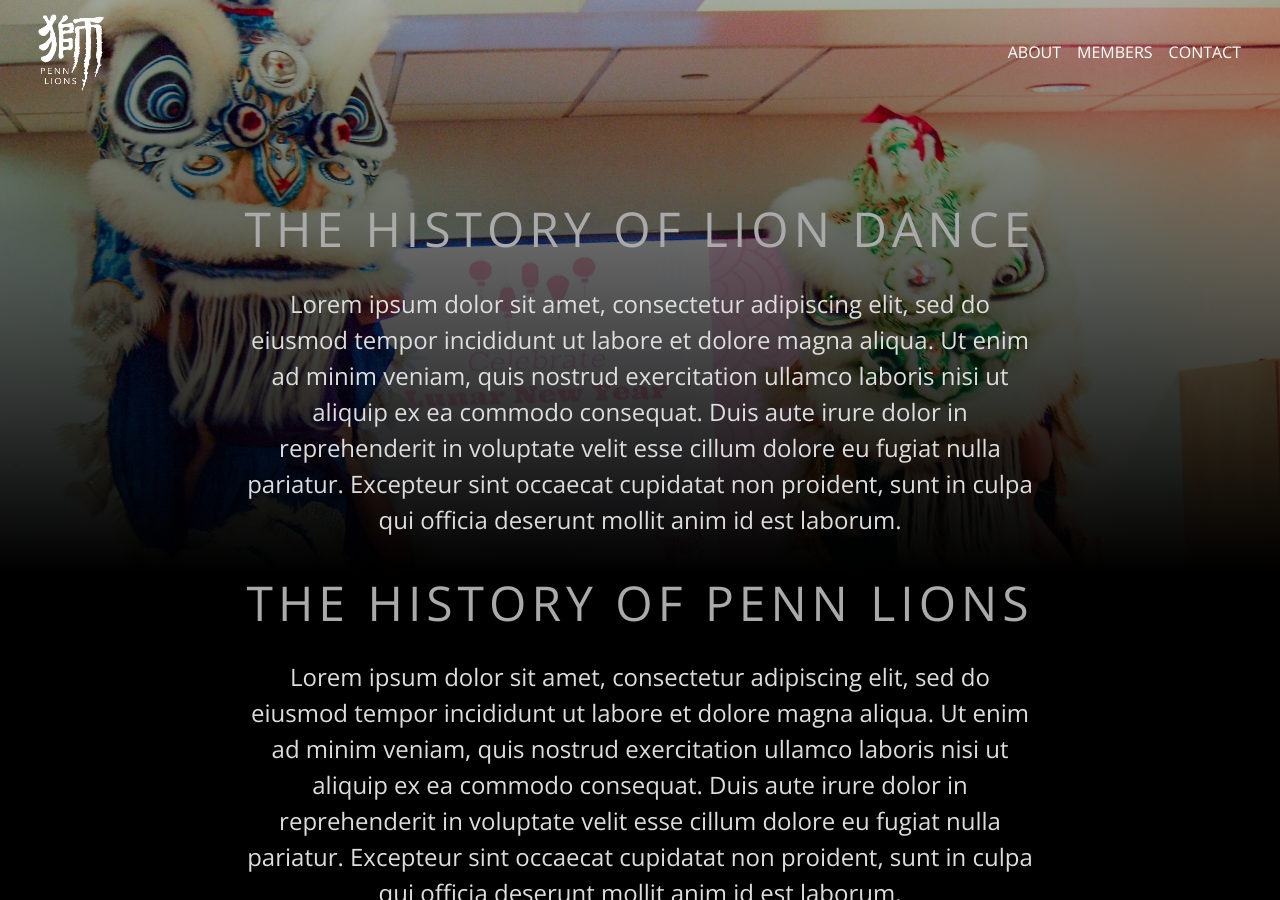
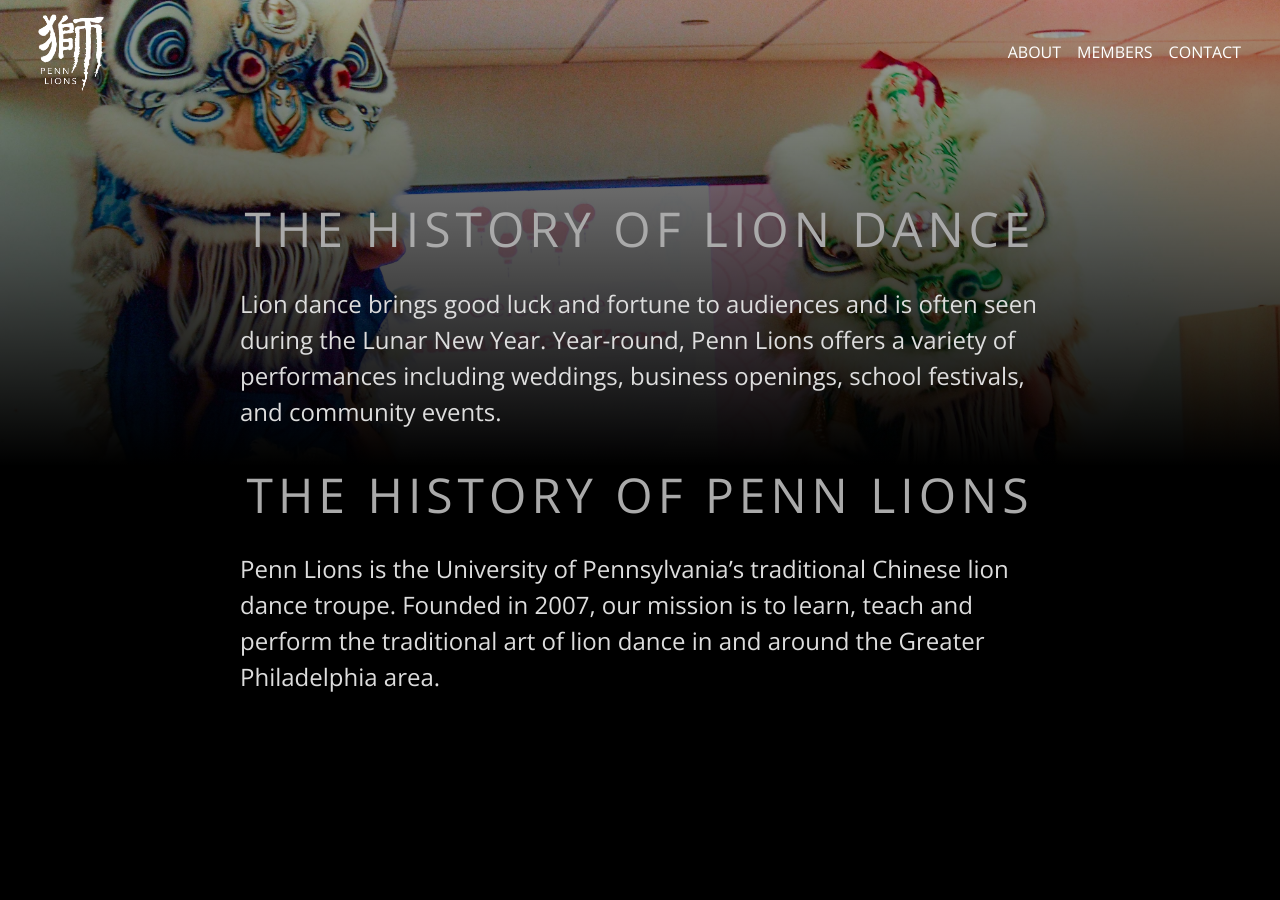
Before and after one commit to irene-zh/plion, a Jekyll site: the page built from about.html, in a window 1280 px wide and 900 px high. Built offline with Jekyll 4.4.1, drawn with Linux system fonts in a browser that asks for light colours; nearby versions of some CDN libraries.

Commit message:
added site histories

```diff
--- a/about.html
+++ b/about.html
@@ -9,9 +9,8 @@
       <div class="col"></div>
       <div class="col-10">
         <h2 class="sub-heading" style="letter-spacing: 5px; font-size: 3rem; padding-top: 200px;">The History of Lion Dance</h2>
-        <p style="text-align: left;">
-          Lorem ipsum dolor sit amet, consectetur adipiscing elit, sed do eiusmod tempor incididunt ut labore et dolore magna aliqua. Ut enim ad minim veniam, quis nostrud exercitation ullamco laboris nisi ut aliquip ex ea commodo consequat. Duis aute irure dolor
-          in reprehenderit in voluptate velit esse cillum dolore eu fugiat nulla pariatur. Excepteur sint occaecat cupidatat non proident, sunt in culpa qui officia deserunt mollit anim id est laborum.
+        <p style="text-align: left!important;">
+          Lion dance brings good luck and fortune to audiences and is often seen during the Lunar New Year. Year-round, Penn Lions offers a variety of performances including weddings, business openings, school festivals, and community events.
         </p>
 
       </div>
@@ -28,9 +27,8 @@
     <div class="col"></div>
     <div class="col-10">
       <h2 class="sub-heading" style="letter-spacing: 5px; font-size: 3rem;">The History of Penn Lions</h2>
-      <p style="text-align: left;">
-        Lorem ipsum dolor sit amet, consectetur adipiscing elit, sed do eiusmod tempor incididunt ut labore et dolore magna aliqua. Ut enim ad minim veniam, quis nostrud exercitation ullamco laboris nisi ut aliquip ex ea commodo consequat. Duis aute irure dolor
-        in reprehenderit in voluptate velit esse cillum dolore eu fugiat nulla pariatur. Excepteur sint occaecat cupidatat non proident, sunt in culpa qui officia deserunt mollit anim id est laborum.
+      <p style="text-align: left!important;">
+        Penn Lions is the University of Pennsylvania’s traditional Chinese lion dance troupe. Founded in 2007, our mission is to learn, teach and perform the traditional art of lion dance in and around the Greater Philadelphia area.
       </p>
     </div>
   <div class="col"></div>
```
Also changed, not shown: members.html (+6 -2 lines), 1 other file.
